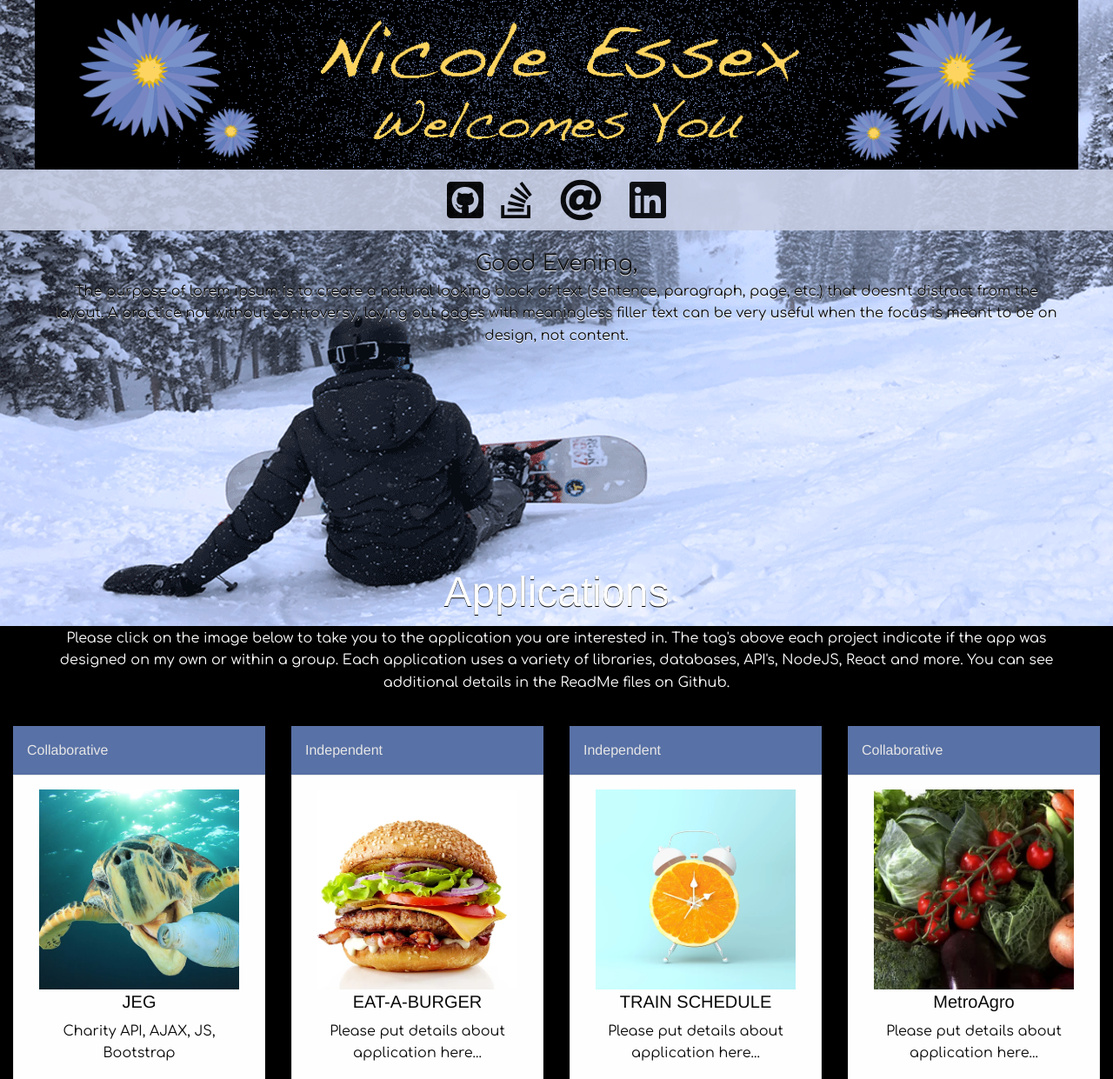
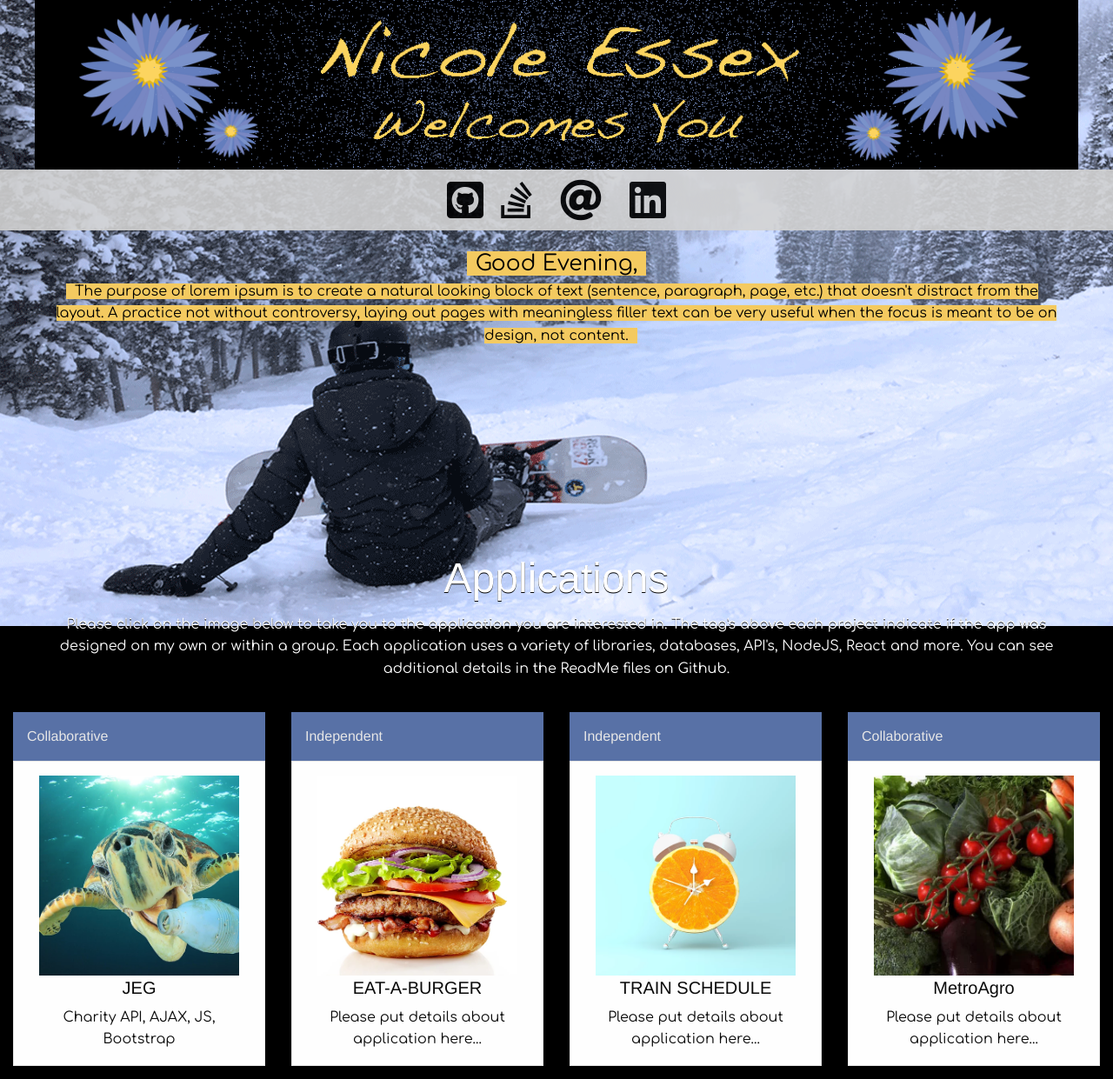
Before and after one commit to NicoleEssex/NicoleEssexPortfolio, a PHP site: page / in a window 1280 px wide. Shown: the top 1241 px of the page at 87% size. Run offline with PHP 8.4, Linux system fonts and the light colour scheme; some libraries are stand-ins or nearby versions.

Commit message:
background text style

```diff
--- a/assets/css/style.css
+++ b/assets/css/style.css
@@ -4,27 +4,32 @@ body{
     margin: 0 auto;
 }
 
-#contentWrap {
-    /* background: #fc2565 url("../images/IMG_3484.jpg") no-repeat; */
-    /* background-image: url("../images/IMG_3483-6-1200.png"); */
-}
 
 #banner {
     background-color:black;
     margin: 0px auto black;
-    padding: black;
+    padding: 0px black;
 }
 
 #greeting{
     font-family: 'Comfortaa', cursive;
     font-size: 25px;
-    opacity: .9;
-    text-shadow: 0 1px 0 white;
+    /* opacity: .9;
+    text-shadow: 0 1px 20px #F4CA60; */
+    color: black;
+    display: inline;
+    background: #F4CA60;
+    box-shadow: 10px 0 0 #F4CA60, -10px 0 0 #F4CA60;
+
 }
 
 #bio {
-    text-shadow: 0 1px 0 white;
+    display: inline;
+    background: #F4CA60;
+    box-shadow: 10px 0 0 #F4CA60, -10px 0 0 #F4CA60;
     font-size: 16px;
+    color: black;
+
 }
 
 .fa-github-square {
@@ -32,12 +37,12 @@ body{
     height: auto;
 }
 
-#socialLinks {
-    background-color: #c7cfe5;
+#links {
+    position: sticky;
+    top: 0;
+    z-index: 1000;
+    background-color: lightgray;
     opacity: .9;
-    position: sticky;
-    top: 0px;
-    z-index: 1000;
 }
 
 #intro {
--- a/index.html
+++ b/index.html
@@ -23,21 +23,23 @@
             </div>
         </div>
     </div>
+    </div>
     <!-- Social Links -->
-    <ul id="socialLinks" class="menu align-center">
+    <div id="links">
+    <ul class="menu align-center">
         <li><a href="https://github.com/NicoleEssex"><span><i style="color:black;" class="fab fa-github-square fa-3x"></span></i></a></li>
         <li><a href="https://stackoverflow.com/users/9054278/nicole-essex"><span><i style="color:black;" class="fab fa-stack-overflow fa-3x"></i></span></a></li>
         <li><a href="mailto:npcessex@gmail.com?subject=Portfolio"><span><i style="color:black;" class="fas fa-at fa-3x"></i></span></a></li>
         <li><a href="https://www.linkedin.com/in/nicole-essex/"><span><i style="color:black; "class="fab fa-linkedin fa-3x"></i></span></a></li>
     </ul>
-
+    </div>
     <div id="intro"class="grid-container grid-container-padded">
         <div class="grid-x grid-margin-x">
             <div class="cell small-6">
                 <!-- <img src="assets/images/IMG_1589-square.png" id="profile" alt="Picture of Nicole Essex"> -->
             </div>
             <div class="cell xs-12 small-12 medium-12">
-                <div id="greeting"></div>
+                <div id="greeting"></div><br>
                 <p id="bio">The purpose of lorem ipsum is to create a natural looking block of text (sentence, paragraph, page, etc.)
                     that doesn't distract from the layout. A practice not without controversy, laying out pages with meaningless
                     filler text can be very useful when the focus is meant to be on design, not content.</p>
@@ -53,7 +55,6 @@
                 </div>
             </div>
         </div>
-    </div>
 
     <div id="projectSection" class="container">
         <div class="grid-x grid-padding-x small-up-1 medium-up-3 large-up-4">
@@ -175,10 +176,7 @@
                 </a>
             </div>
         </div>
-
     </div>
-    </div>
-</div>
 </body>
 <script src="assets/js/vendor/jquery.js"></script>
 <script src="assets/js/vendor/foundation.js"></script>
```
